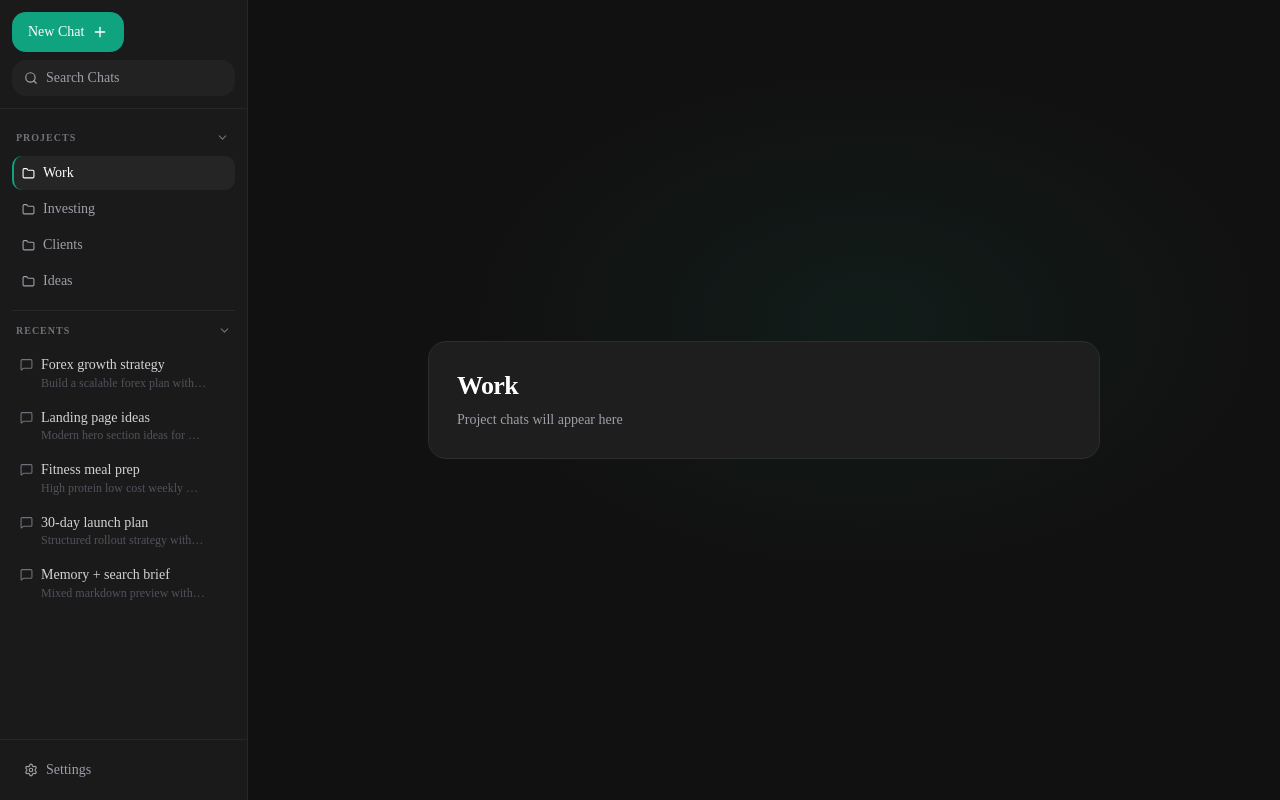
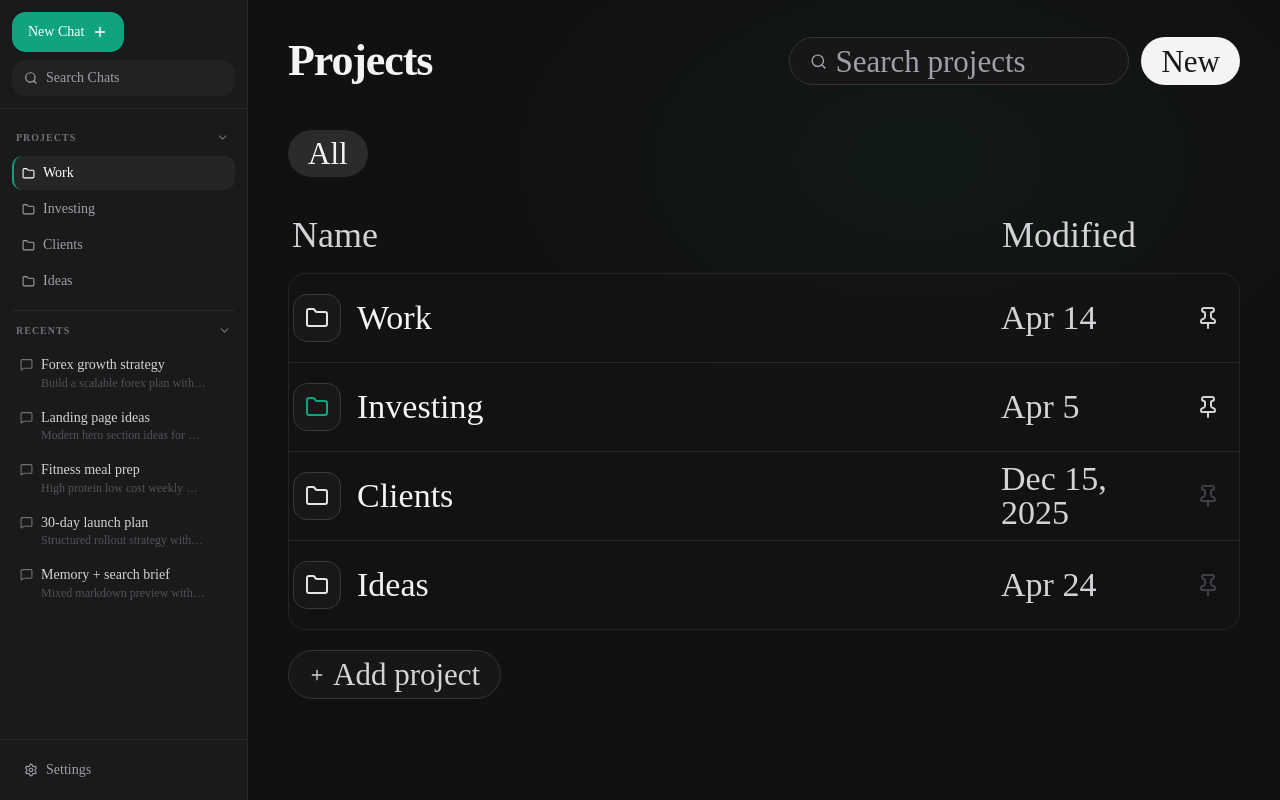
Before and after one commit to emmanuelpam03/forge, a Next.js app: page /projects/1 in a window 1280 px wide. Built offline with nearby package versions, Linux system fonts and the light colour scheme.

Commit message:
feat: enhance project page with search functionality and project listing

```diff
--- a/app/projects/[projectId]/page.tsx
+++ b/app/projects/[projectId]/page.tsx
@@ -1,35 +1,107 @@
 "use client";
 
+import { Folder, Pin, Plus, Search } from "lucide-react";
 import { useParams } from "next/navigation";
 import { useAppStore } from "@/stores/app-store";
 
+const MODIFIED_BY_PROJECT_ID: Record<string, string> = {
+  "1": "Apr 14",
+  "2": "Apr 5",
+  "3": "Dec 15, 2025",
+  "4": "Apr 24",
+};
+
+function formatModified(projectId: string) {
+  return MODIFIED_BY_PROJECT_ID[projectId] ?? "Mar 6";
+}
+
 export default function ProjectPage() {
   const params = useParams<{ projectId: string }>();
-  const projectId = params.projectId;
+  const projects = useAppStore((store) => store.projects);
 
-  const project = useAppStore((store) =>
-    store.projects.find((item) => item.id === projectId),
-  );
+  const pinnedProjectId = params.projectId;
 
   return (
-    <div className="h-full flex flex-col items-center justify-center relative overflow-hidden bg-[#111111]">
+    <div className="relative h-full overflow-hidden bg-[#111111] px-8 py-7 lg:px-10">
       <div
         className="absolute inset-0 pointer-events-none"
         style={{
           background:
-            "radial-gradient(ellipse 55% 45% at 60% 40%, rgba(16,163,127,0.08) 0%, transparent 70%)",
+            "radial-gradient(ellipse 55% 45% at 65% 20%, rgba(16,163,127,0.06) 0%, transparent 72%)",
         }}
       />
 
-      <div className="relative z-10 w-full max-w-180 px-6">
-        <div className="rounded-[18px] border border-[#2d2d2d] bg-[#1e1e1e] p-7">
-          <h1 className="text-[26px] font-semibold text-white leading-tight tracking-tight">
-            {project?.name ?? "Project"}
+      <div className="relative z-10 h-full max-w-6xl">
+        <div className="flex flex-wrap items-center justify-between gap-4">
+          <h1 className="text-[44px] font-semibold tracking-tight text-zinc-100">
+            Projects
           </h1>
-          <p className="mt-2 text-sm text-zinc-400">
-            Project chats will appear here
-          </p>
+
+          <div className="flex items-center gap-3">
+            <div className="flex h-12 w-[340px] items-center gap-2 rounded-full border border-[#343434] bg-[#171717] px-5 text-zinc-400">
+              <Search size={17} />
+              <span className="text-[31px] leading-none">Search projects</span>
+            </div>
+
+            <button className="flex h-12 items-center rounded-full bg-zinc-100 px-5 text-[31px] leading-none font-medium text-zinc-900 transition hover:bg-white">
+              New
+            </button>
+          </div>
         </div>
+
+        <div className="mt-9 inline-flex items-center rounded-full bg-[#2b2b2b] px-5 py-2 text-[31px] leading-none text-zinc-100">
+          All
+        </div>
+
+        <div className="mt-10 grid grid-cols-[minmax(320px,1fr)_180px_54px] items-center px-1 text-[36px] leading-none text-zinc-300">
+          <span>Name</span>
+          <span>Modified</span>
+          <span className="sr-only">Pinned</span>
+        </div>
+
+        <div className="mt-5 overflow-hidden rounded-2xl border border-[#242424] bg-[#151515]/50">
+          {projects.map((project, index) => {
+            const isPinned = project.id === pinnedProjectId || index < 2;
+
+            return (
+              <div
+                key={project.id}
+                className="grid grid-cols-[minmax(320px,1fr)_180px_54px] items-center border-b border-[#262626] px-1 last:border-b-0"
+              >
+                <div className="flex items-center gap-4 py-5">
+                  <span className="inline-flex h-12 w-12 items-center justify-center rounded-xl border border-[#3a3a3a] bg-[#181818]">
+                    <Folder
+                      size={24}
+                      className={
+                        project.id === "2" ? "text-[#10a37f]" : "text-zinc-200"
+                      }
+                    />
+                  </span>
+                  <span className="text-[34px] leading-none text-zinc-100">
+                    {project.name}
+                  </span>
+                </div>
+
+                <span className="text-[34px] leading-none text-zinc-300">
+                  {formatModified(project.id)}
+                </span>
+
+                <button
+                  className={`inline-flex items-center justify-center ${
+                    isPinned ? "text-zinc-300" : "text-zinc-700"
+                  }`}
+                >
+                  <Pin size={24} />
+                </button>
+              </div>
+            );
+          })}
+        </div>
+
+        <button className="mt-5 inline-flex items-center gap-2 rounded-full border border-[#343434] bg-[#171717] px-5 py-2 text-[31px] leading-none text-zinc-300 transition hover:border-[#3f3f3f] hover:text-zinc-100">
+          <Plus size={16} />
+          Add project
+        </button>
       </div>
     </div>
   );
```
